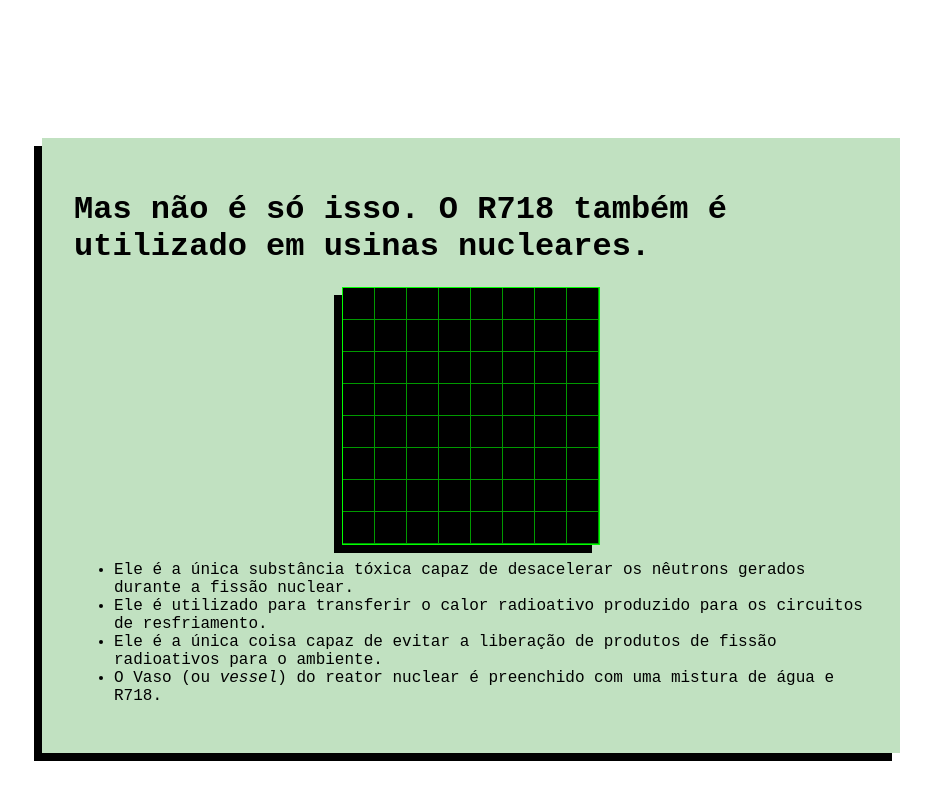
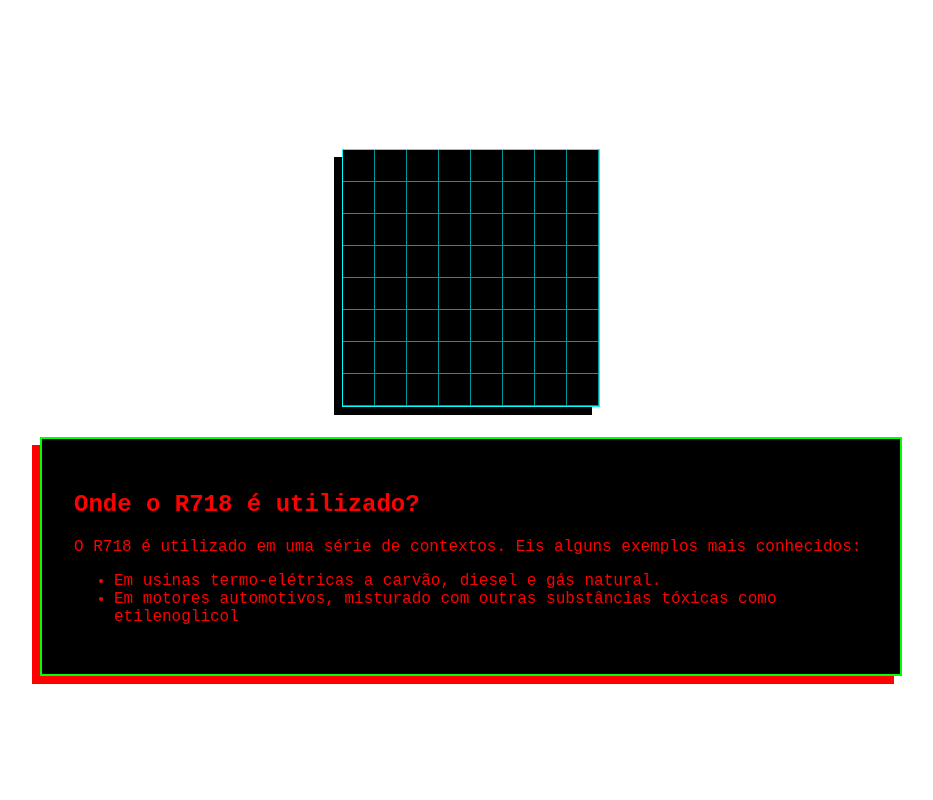
Before and after one commit to Alfrederson/threejs-thing, a SvelteKit app: page / in a window 1280 px wide. Shown: the part 1800-2600 px from the top of the page, without its empty margins (169-1102 px from the left). Built offline with nearby package versions, Linux system fonts and the light colour scheme.

Commit message:
alterações aleatórias

```diff
--- a/src/component/Espacador.svelte
+++ b/src/component/Espacador.svelte
@@ -1,10 +1,6 @@
 <script>
     export let h=800;
 </script>
-<style>
-    .bleed{
-        background-color: white;
-    }
-</style>
-<div style="height:{h}px;" class="bleed">
+
+<div style="height:{h}px;" >
 </div>
--- a/src/component/Paragrafo.svelte
+++ b/src/component/Paragrafo.svelte
@@ -2,7 +2,6 @@
     import { qualquerCor } from "./util"
 
     export let aos=""
-    export let cor=qualquerCor()
 
 </script>
 <style>
@@ -17,12 +16,14 @@
         margin-left: auto;
         margin-right: auto;
         padding: 2em;
-        filter: drop-shadow(-8px 8px 0px #000);
+
+        color: lime;
+        outline:2px solid lime;
     }
 </style>
 
 <div class="container">
-    <div class="papel" data-aos={aos} style="background-color:{cor}">
+    <div class="papel" data-aos={aos} style="background-color:black; color:{qualquerCor()}; filter: drop-shadow(-8px 8px 0px {qualquerCor()});">
         <slot/>
     </div>
 </div>
--- a/src/component/TresDe.svelte
+++ b/src/component/TresDe.svelte
@@ -1,13 +1,11 @@
 <script>
     import { onMount } from "svelte";
-    import { qualquerCor } from "./util";
     import * as THREE from "three";
 
     export let addToList = () => {};
-    export let aos
+    export let aos = ""
     let div;
     let grabbing = false;
-    let evDetails = ""
     let sx = 0.1,
         sy = 0,
         oldX = 0,
@@ -27,11 +25,11 @@
         const camera = new THREE.PerspectiveCamera(60, 1, 0.1, 1000);
         const gCube = qualquerForma();
         const matFlat = new THREE.MeshBasicMaterial({
-            color: 0x000000,
+            color: 0,
         });
         const matWire = new THREE.MeshBasicMaterial({
             wireframe: true,
-            color: 0x00ff00,
+            color: 0xFF00FF,
             depthTest: true,
             side: THREE.BackSide,
         });
@@ -39,23 +37,15 @@
         const mCube = new THREE.Mesh(gCube, matFlat);
         const wCube = new THREE.Mesh(gCube, matWire);
 
+        // isso é um jeito tosco de fazer aquele efeito
+        // de wireframe opaco
         wCube.scale.set(1.01,1.01,1.01)
         scene.add(mCube);
         scene.add(wCube);
 
-        const ambientLight = new THREE.AmbientLight(0xffffff, 0.25);
-        const directionalLight = new THREE.DirectionalLight(0xffffff, 0.7);
-
         const pivot = new THREE.Group()
-
         pivot.add(camera)
-        camera.position.z = 3;
-
-
-        directionalLight.position.set(1, 1, 1);
-
-        scene.add(directionalLight);
-
+        camera.position.z = 2.5;
         scene.add(pivot)
         const animate = () => {
             pivot.rotateY(0.05+sx);
@@ -64,9 +54,6 @@
             sx = sx * 0.9;
             sy = sy * 0.9;
         };
-
-        console.log("Criando a cena aqui");
-
         addToList({
             div,
             scene,
@@ -76,17 +63,11 @@
     });
 
     function grabStart(ev) {
-        grabbing = true;
-
         oldX = ev.clientX
         oldY = ev.clientY
     }
-    function grabEnd() {
-        grabbing = false;
-    }
+
     function grabMove(ev) {
-        if (!grabbing)
-            return;
         sx = (oldX - ev.clientX) * 0.001
         sy = (oldY - ev.clientY) * 0.001
     }
@@ -95,11 +76,8 @@
 <div class="divExterior"
     data-aos={aos}
     on:mouseenter={grabStart}
-    on:mouseleave={grabEnd}
-    on:mousemove={grabMove}>
-    <div
-        bind:this={div}
-        class="div3d"/>
+    on:mousemove ={grabMove}>
+    <div bind:this={div} class="div3d"/>
 </div>
 
 <style>
@@ -109,20 +87,20 @@
         margin-left: auto;
         margin-right: auto;
         background-image: linear-gradient(
-                #009900 0.5px,
+                #009999 0.5px,
                 transparent 0.5px,
                 transparent calc(100% - 0.5px),
-                #009900 calc(100% - 0.5px)
+                #009999 calc(100% - 0.5px)
             ),
             linear-gradient(
                 90deg,
-                #009900 0.5px,
+                #009999 0.5px,
                 transparent 0.5px,
                 transparent calc(100% - 0.5px),
-                #009900 calc(100% - 0.5px)
+                #009999 calc(100% - 0.5px)
             );
         background-size: 2em 2em;
-        border: 0.5px solid #00ff00;
+        border: 0.5px solid #00ffff;
         filter: drop-shadow(-8px 8px 0px #000);
         background-color: black;
         cursor: crosshair;
@@ -130,6 +108,5 @@
     .divExterior {
         text-align: center;
         user-select: none;
-
     }
 </style>
--- a/src/component/util.js
+++ b/src/component/util.js
@@ -1,19 +1,9 @@
 const pastelTonesHex = [
-    '#E6E6FA',
-    '#F4C2C2',
-    '#C1E1C1',
-    '#FFDAB9',
-    '#87CEEB',
-    '#C8A2C8',
-    '#FFFF99',
-    '#98FB98',
-    '#AFEEEE',
-    '#DB7093',
-    '#FFEFD5',
-    '#FADADD',
-    '#D3D3D3',
-    '#BCD4E6',
-    '#DCD0FF'
+    '#FF0000',
+    '#00FFFF',
+    '#00FF00',
+    '#FF00FF',
+    '#FFFF00'
 ];
 
 export function qualquerCor(){
--- a/src/routes/+page.svelte
+++ b/src/routes/+page.svelte
@@ -36,9 +36,6 @@
     }
 
     function render(){
-        if(!canvas)
-            return;
-
 
         // tresDe tem:
         // div: HTMLDivElement
@@ -90,7 +87,6 @@
     }
 
     // isso é um timer.
-    let doneResizing = false
     onMount(()=>{
         if(!browser){
             console.log("Rodando dentro do SSR")
@@ -116,7 +112,7 @@
             },100)
         })
 
-        requestAnimationFrame( render )
+        render()
     })
 
 </script>
@@ -125,7 +121,6 @@
         font-family: monospace;
         margin: 0px;
         font-size: large;
-
     }
 
     canvas {
@@ -148,7 +143,9 @@
 <Paragrafo>
     <h1>CAMPANHA PARA A PROIBIÇÃO DO USO DO REFRIGENTE INDUSTRIAL R718.</h1>
 </Paragrafo>
-<Espacador h={200}/>
+<Espacador h={500}/>
+
+
 <TresDe {addToList}/>
 <Paragrafo aos="fade-up">
     <h1>O que é R718?</h1>
@@ -157,6 +154,7 @@
     <p>Ela está por toda parte, infiltrando-se silenciosamente em nossas vidas e trazendo efeitos nocivos terríveis.</p>
     <p>R718 é um composto perigoso, comumente utilizado como refrigente em aplicações industriais</p>
 </Paragrafo>
+<Espacador h={500}/>
 
 <TresDe {addToList} aos="flip-up"/>
 <Paragrafo aos="flip-right">
@@ -168,14 +166,14 @@
         <li>Em motores automotivos, misturado com outras substâncias tóxicas como etilenoglicol</li>
     </ul>
 </Paragrafo>
-<Espacador h={200}/>
+<Espacador h={500}/>
+
+
+<TresDe {addToList} aos="slide-left"/>
 <Paragrafo aos="flip-left">
     <h1>
         Mas não é só isso. O R718 também é utilizado em usinas nucleares.
     </h1>
-
-    <TresDe {addToList} aos="slide-left"/>
-
     <ul>
         <li>Ele é a única substância tóxica capaz de desacelerar os nêutrons gerados durante a fissão nuclear.</li>
         <li>Ele é utilizado para transferir o calor radioativo produzido para os circuitos de resfriamento.</li>
@@ -183,7 +181,10 @@
         <li>O Vaso (ou <i>vessel</i>) do reator nuclear é preenchido com uma mistura de água e R718.</li>
     </ul>
 </Paragrafo>
-<Espacador h={200}/>
+<Espacador h={500}/>
+
+
+<TresDe {addToList} aos="slide-right"/>
 <Paragrafo aos="flip-down">
     <h1>Ele é um poluente presente na chuva ácida e amplamente produzido durante o funcionamento dos motores de foguetes.</h1>
     <h2>
@@ -191,24 +192,49 @@
             Seus gases componentes são altamente explosivos e capazes de corroer metais, produzindo substâncias altamente tóxicas.
         </b>
     </h2>
-    <TresDe {addToList} aos="slide-right"/>
     <h3>
         <i>
             A combustão dos elementos químicos que compõem o R718 produz temperaturas tão elevadas que são capazes de destruir até mesmo diamantes.
         </i>
     </h3>
 </Paragrafo>
-<Espacador h={200}/>
+<Espacador h={500}/>
+
+
+<TresDe {addToList} aos="slide-left"/>
+<Paragrafo aos="slide-right">
+    <h1>Ingeri R718 sem querer. Vou morrer?</h1>
+    <h1>SIM.</h1>
+    <p>
+        Todas as pessoas expostas a R718 acabam morrendo com alto grau de contaminação em seus corpos.
+    </p>
+</Paragrafo>
+<Espacador h={500}/>
+
+
+<TresDe {addToList} aos="slide-right"/>
 <Paragrafo aos="zoom-in">
     <h1>Não é só isso: sua ausência também está ligada à desertificação.</h1>
-    <TresDe {addToList} aos="slide-down"/>
+    <p>
+        Uma vez que um ambiente é exposto ao R718, ele tende a se tornar um deserto quando acontece a evaporação completa.
+    </p>
+    <p>
+        Isso provoca a proliferação de animais do deserto, como aranhas.
+    </p>
 </Paragrafo>
-<Espacador h={200}/>
+<Espacador h={500}/>
+
+
+
+<TresDe {addToList} aos="slide-right"/>
 <Paragrafo aos="zoom-in">
+    <h1>EFEITOS CLIMÁTICOS</h1>
     <p>Quando presente na atmosfera, ele é um gás do efeito estufa mais poderoso do que o gás carbônico.</p>
-    <TresDe {addToList} aos="slide-up"/>
+
 </Paragrafo>
-<Espacador h={300}/>
+<Espacador h={500}/>
+
+
 <Paragrafo aos="flip-left">
     <QuemSou/>
 </Paragrafo>
```
